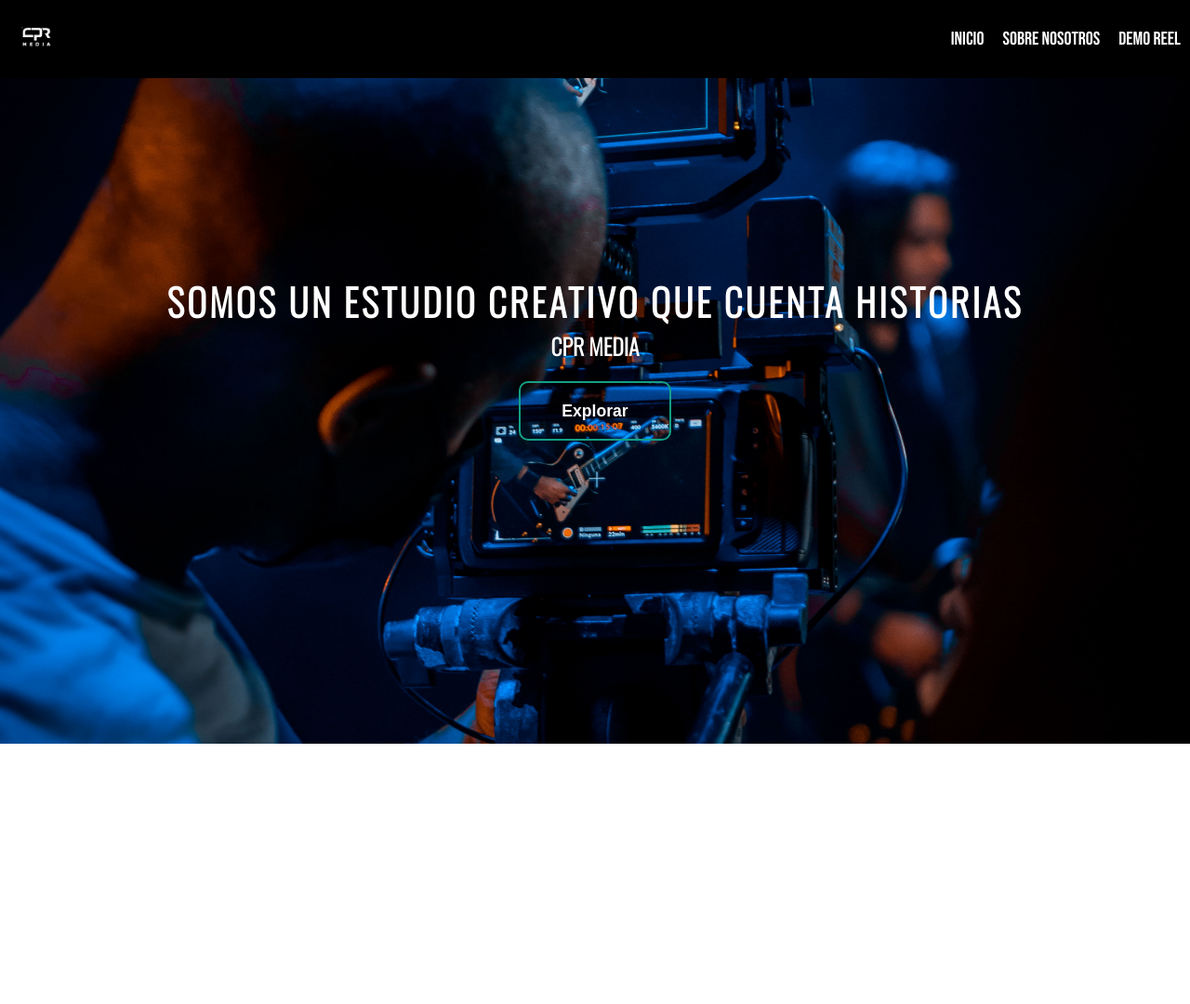
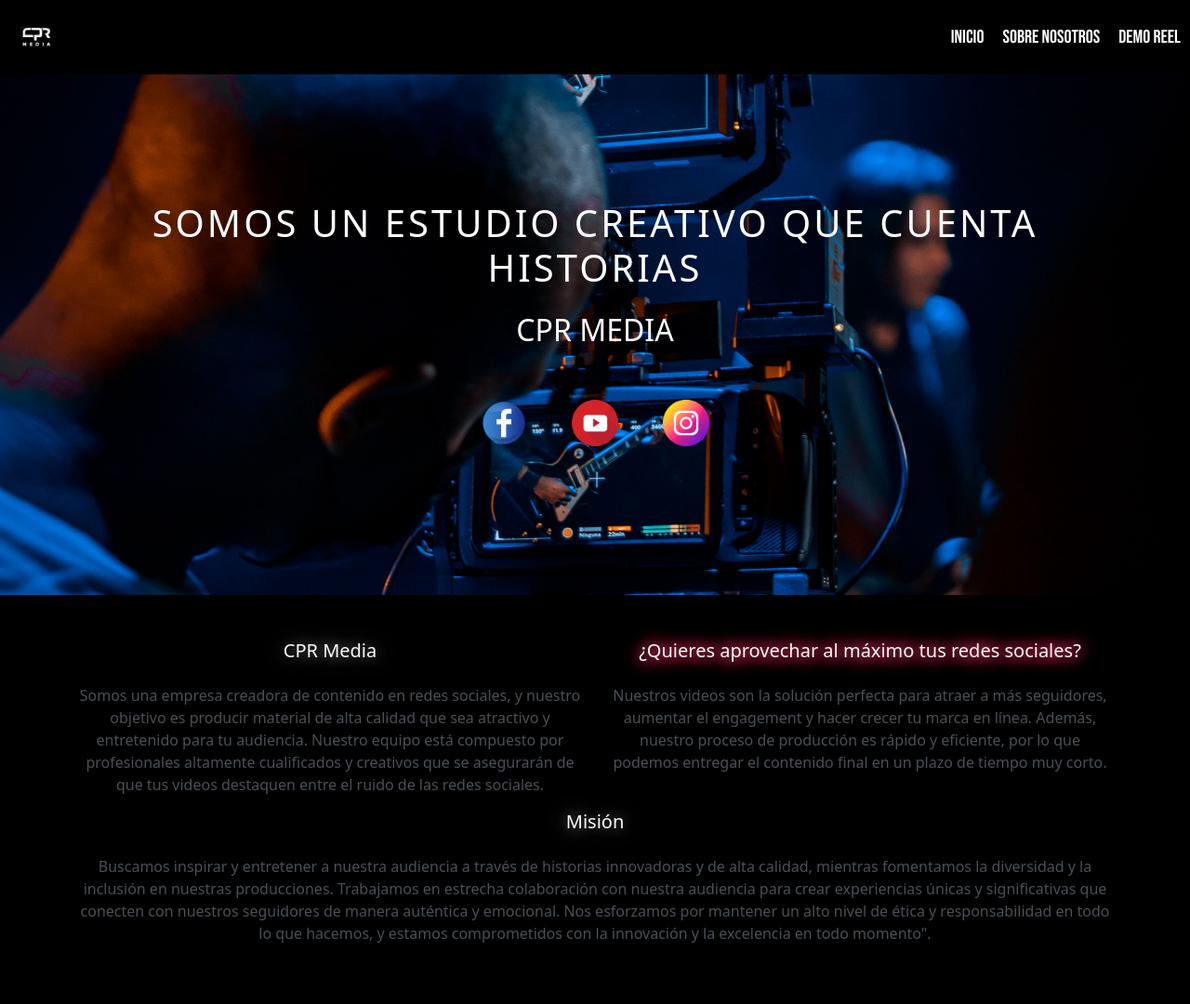
Before and after one commit to PinalesRamirez/CPR-MEDIA-Beta, a plain HTML site: page index.html in a window 1280 px wide. Shown: the whole page at 93% size. Before the commit the page ends 800 px from the top, so only its background shows below. Drawn offline with nearby package versions, Linux system fonts and the light colour scheme.

Commit message:
incio mejora

```diff
--- a/index.html
+++ b/index.html
@@ -6,6 +6,8 @@
     <meta name="viewport" content="width=device-width, initial-scale=1.0">
     <link rel="stylesheet" href="style.css">
     <link rel="shortcut icon" href="img/logo-modified.png" type="image/x-icon">
+    <script src="https://kit.fontawesome.com/85d32b641d.js" crossorigin="anonymous"></script>
+    <link href="https://cdn.jsdelivr.net/npm/bootstrap@5.3.0-alpha1/dist/css/bootstrap.min.css" rel="stylesheet" integrity="sha384-GLhlTQ8iRABdZLl6O3oVMWSktQOp6b7In1Zl3/Jr59b6EGGoI1aFkw7cmDA6j6gD" crossorigin="anonymous">
     <title>CPR Media</title>
 </head>
 <body>
@@ -26,13 +28,55 @@
             </nav>
         </header>
 
-        <div class="paragraph">
-            <h1>Somos un estudio creativo que cuenta historias</h1>
-            <h2>CPR MEDIA</h2>
-            <button class="btn">Explorar</button>
+        <div class="py-3 my-4 container">
+
+            <div class="paragraph py-5 my-5">
+                <h1 class="text-center pb-3 ">Somos un estudio creativo que cuenta historias</h1>
+                <h2>CPR MEDIA</h2>
+
+
+                <div class="container text-center mt-5 d-flex justify-content-center gap-5">
+                    <a href="#">
+                        <img src="img/facebook.png" width="50" height="50">
+                    </a>
+                    <a href="#">
+                        <img src="img/youtube.png" width="50" height="50">
+                    </a>
+                    <a href="#">
+                        <img src="img/instagram.png" width="50" height="50">
+                    </a>
+                </div>
+            </div>
         </div>
 
+       <section class=" w-100 bg-black  bottom-0 py-5 mt-5">
+        <div class="container bg-black">
+            <div class="row">
+                <div class="col-6">
+                    <div>
+                        <h2 class="text-center fs-5 text-light neon-1">CPR Media</h2>
+                        <p class="text-light-emphasis text-center mt-4 text-start texto-1">Somos una empresa creadora de  contenido en redes sociales, y nuestro objetivo es producir material de alta calidad que sea atractivo y entretenido para tu audiencia. Nuestro equipo está compuesto por profesionales altamente cualificados y creativos que se asegurarán de que tus videos destaquen entre el ruido de las redes sociales.</p>
+                    </div>
+                </div>
+                <div class="col-6">
+                    <div>
+                        <h2 class="text-center fs-5 text-light neon-2">¿Quieres aprovechar al máximo tus redes sociales?</h2>
+                        <p class="text-light-emphasis text-center mt-4 text-start texto-2">Nuestros videos son la solución perfecta para atraer a más seguidores, aumentar el engagement y hacer crecer tu marca en línea. Además, nuestro proceso de producción es rápido y eficiente, por lo que podemos entregar el contenido final en un plazo de tiempo muy corto.
+                        </p>
+                    </div>
+                </div>
+                <div class="col-12">
+                    <div>
+                        <h2 class="text-center fs-5 text-light neon-3">Misión</h2>
+                        <p class="text-light-emphasis text-center mt-4 text-start texto-3">Buscamos inspirar y entretener a nuestra audiencia a través de historias innovadoras y de alta calidad, mientras fomentamos la diversidad y la inclusión en nuestras producciones. Trabajamos en estrecha colaboración con nuestra audiencia para crear experiencias únicas y significativas que conecten con nuestros seguidores de manera auténtica y emocional. Nos esforzamos por mantener un alto nivel de ética y responsabilidad en todo lo que hacemos, y estamos comprometidos con la innovación y la excelencia en todo momento". </p>
+                    </div>
+                </div>
+            </div>
+        </div>
+       </section>
 
     </div>
+    <script src="https://cdn.jsdelivr.net/npm/bootstrap@5.3.0-alpha1/dist/js/bootstrap.bundle.min.js" integrity="sha384-w76AqPfDkMBDXo30jS1Sgez6pr3x5MlQ1ZAGC+nuZB+EYdgRZgiwxhTBTkF7CXvN" crossorigin="anonymous"></script>
+
 </body>
 </html>
--- a/style.css
+++ b/style.css
@@ -17,6 +17,9 @@
     background-image: url(img/background.jpg);
     background-size: cover;
     background-position: center;
+    background-repeat: no-repeat;
+    position: relative;
+
 
 }
 
@@ -114,10 +117,10 @@
     display: flex;
     align-items: center;
     justify-content: center;
-    height: 70vh;
+
     flex-direction: column;
     color: white;
-    font-family: 'Oswald', sans-serif;
+    font-family: system-ui, -apple-system, BlinkMacSystemFont, 'Segoe UI', Roboto, Oxygen, Ubuntu, Cantarell, 'Open Sans', 'Helvetica Neue', sans-serif;
     margin: 20px;
 }
 
@@ -127,25 +130,18 @@
     letter-spacing: 3px;
 }
 
-/* boton */
 
-.btn{
-    background-color: transparent;
-    border: 2px solid;
-    border-radius: 10px;
-    cursor: pointer;
-    margin-top: 20px;
-    padding: 1.2rem 2.8rem;
-    font-weight: bold;
-    font-size: 1.1rem;
-    color: #fff;
-    border-color: #14A085;
-    transition: box-shadow 0.2s ease-in-out;
+/* Section neon */
+
+.neon-1{
+    text-shadow:  0 0 15px #ffffff42, 0 0 20px #ffffff42, 0 0 25px #ffffff61;
+}
+.neon-2{
+    text-shadow: 0 0 15px #EF476F, 0 0 20px #EF476F , 0 0 25px #EF476F;
+}
+.neon-3{
+    text-shadow:  0 0 15px #ffffff42, 0 0 20px #ffffff42, 0 0 25px #ffffff61;
 }
 
-.btn:focus{
-    outline: 0;
-}
-.btn:hover{
-    box-shadow: 0 0 40px #14A085 inset;
-}
+
+/* section /
```
Also changed, not shown: img/facebook.png (added), img/instagram.png (added), img/youtube.png (added).
